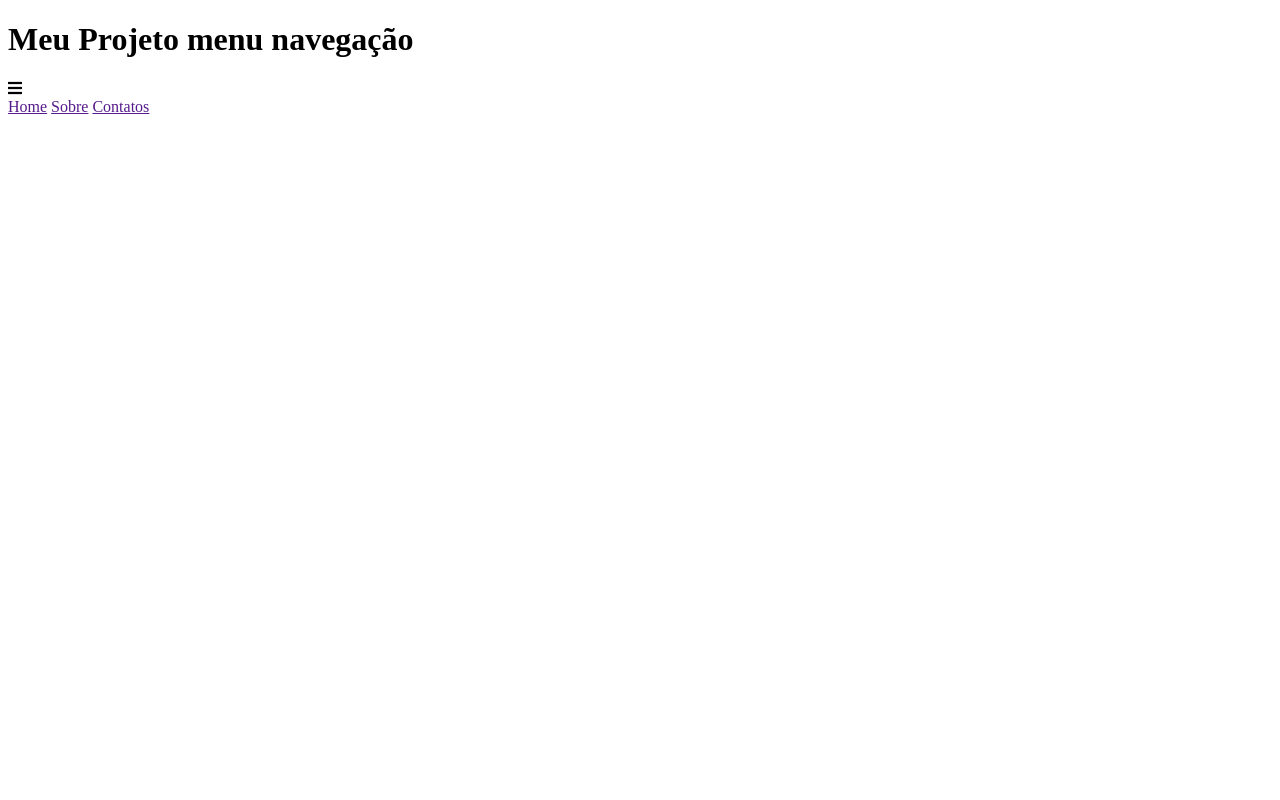
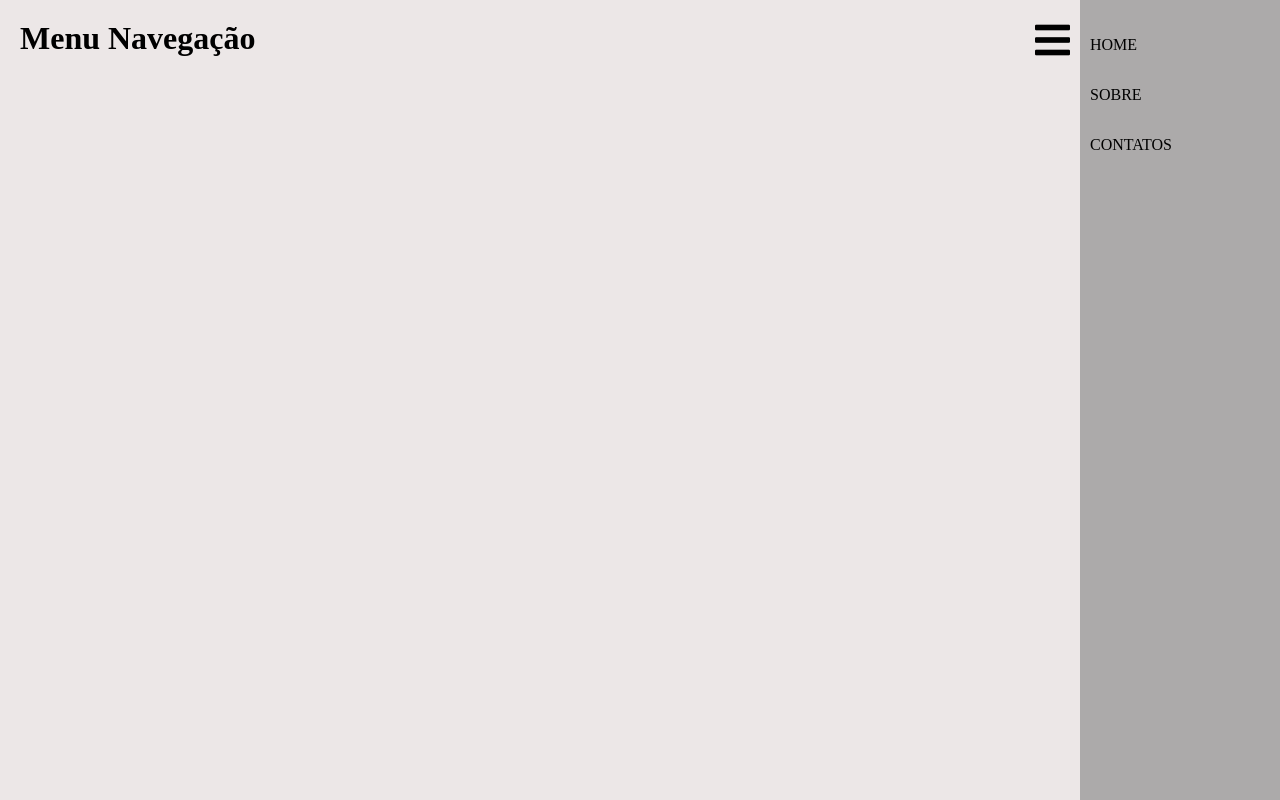
Before and after one commit to fernandopascoal/menu-nav, a plain HTML site: page index.html in a window 1280 px wide. Drawn offline with Linux system fonts and the light colour scheme.

Commit message:
Criação do CSS

```diff
--- a/css/style.css
+++ b/css/style.css
@@ -0,0 +1,54 @@
+* {
+    margin: 0px;
+    padding: 0px;
+    box-sizing: border-box;
+}
+
+body {
+    background-color: rgb(236, 231, 231);
+    display: flex;
+    justify-content: space-between;
+}
+
+h1 {
+    margin: 20px;
+}
+
+aside {
+    display: inherit;
+    height: 100vh;
+}
+
+aside i {
+
+    font-size: 40px;
+    margin-top: 20px;
+    margin-right: 10px;
+}
+
+#nav {
+    display: flex;
+    flex-direction: column;
+    width: 200px;
+    padding-top: 20px;
+    height: inherit;
+    background-color: rgb(172, 170, 170);
+    transition: all ease 4s;
+    overflow-x: hidden;
+}
+
+#nav a {
+    width: inherit;
+    height: 50px;
+    display: flex;
+    align-items: center;
+    text-decoration: none;
+    color: black;
+    text-transform: uppercase;
+    padding-left: 10px;
+
+}
+
+a:hover {
+    background-color: rgb(197, 195, 195);
+}
--- a/index.html
+++ b/index.html
@@ -10,13 +10,13 @@
 </head>
 <body>
 
-    <h1>Meu Projeto menu navegação</h1>
+    <h1>Menu Navegação</h1>
     <aside>
-        <div>
+        <div id="colapse">
             <i class="fas fa-bars"></i>
         </div>
 
-        <div>
+        <div id="nav">
             <a href="">Home</a>
             <a href="">Sobre</a>
             <a href="">Contatos</a>
```
